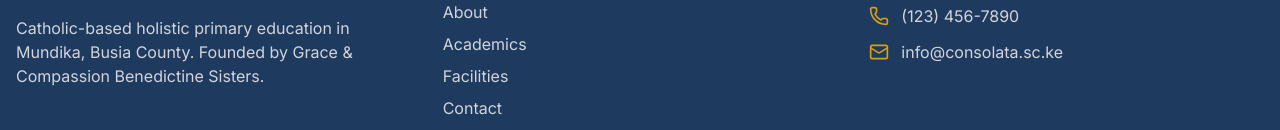
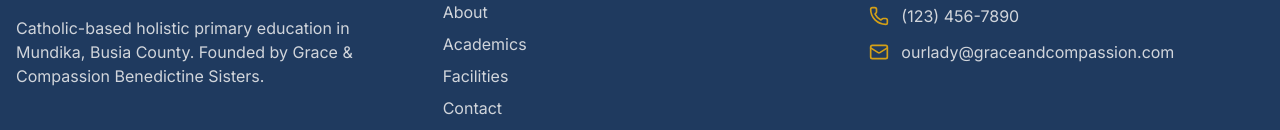
Before and after one commit to Ehud-Guzman/consolata, a React (Vite) app: page / in a window 1280 px wide. Shown: the part 1882-2012 px from the top of the page. Built offline with nearby package versions, Linux system fonts and the light colour scheme.

Commit message:
Name chnage

```diff
--- a/src/data/schoolData.js
+++ b/src/data/schoolData.js
@@ -9,7 +9,7 @@
   founder: "Grace & Compassion Benedictine Sisters",
   contact: {
     phone: "(123) 456-7890",
-    email: "info@consolata.sc.ke",
+    email: "ourlady@graceandcompassion.com",
     address: "Mundika, Busia County, Kenya"
   },
   kcpeResults: [
```
